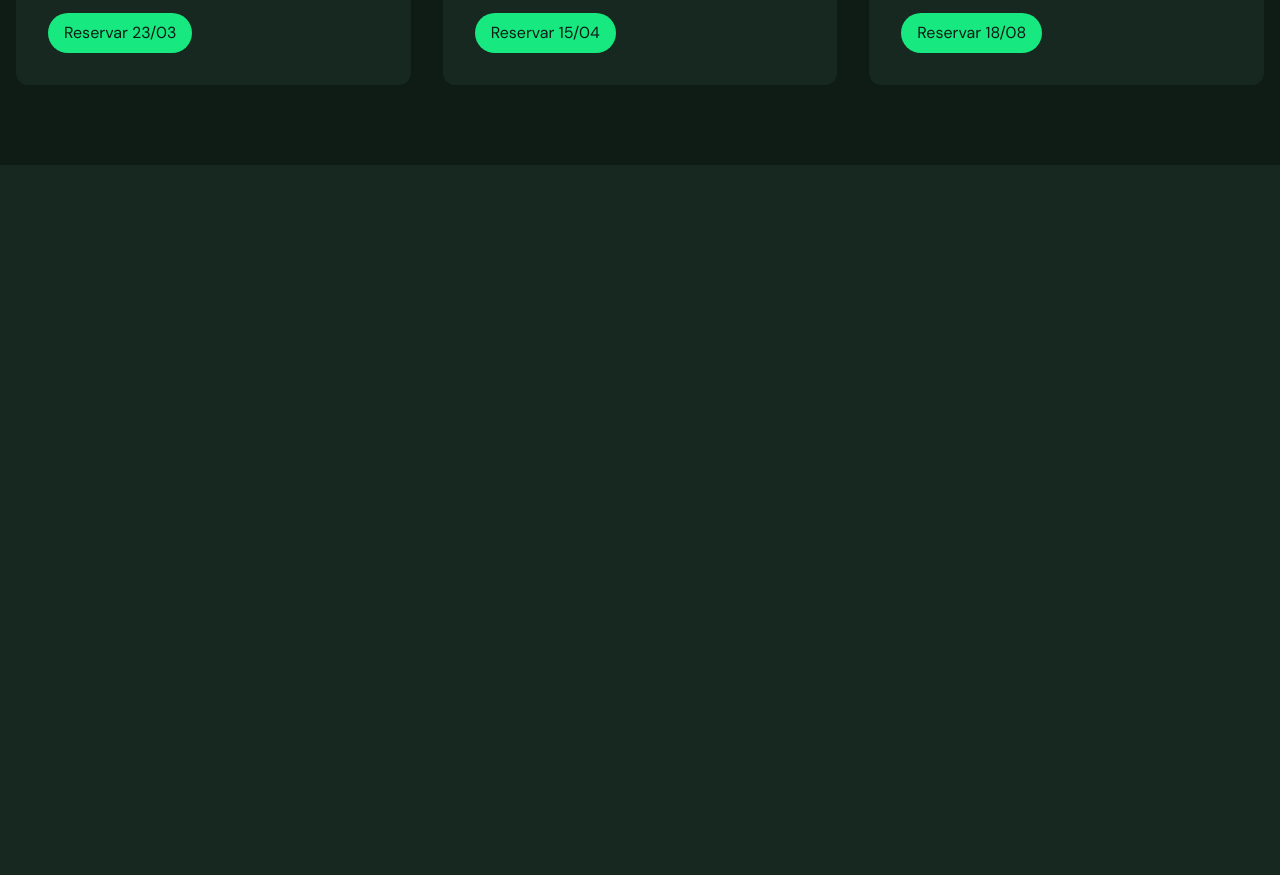
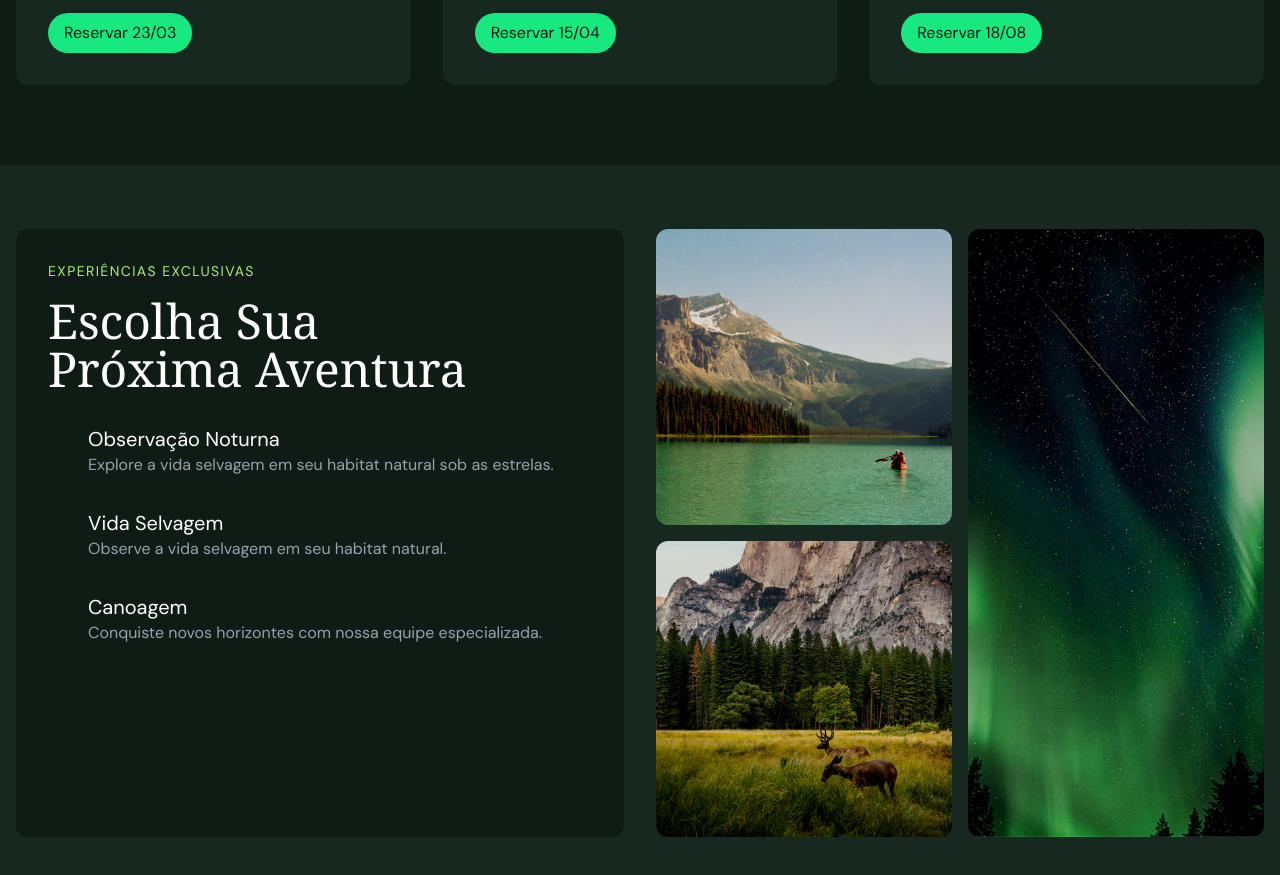
Before and after one commit to jonathanbardanca/Forest-site, a website: page src/index.html in a window 1280 px wide. Shown: the part 2090-2965 px from the top of the page. Before the commit the page ends 2319 px from the top, so only its background shows below. Drawn offline with Linux system fonts and the light colour scheme; files whose address does not match are found by name; a web font is replaced by a local one.

Commit message:
adicionado sessao de experiencias

```diff
--- a/src/index.html
+++ b/src/index.html
@@ -148,6 +148,56 @@
     </div>
   </section>
 
+    <!-- experiencias -->
+  <section id="experiencias" class="container mb-12 sm:mb-16 grid sm:grid-cols-2 gap-8">
+    <div class="bg-verde-900 p-6 sm:p-8 rounded-xl">
+      <p class="mb-4 text-verde-200 uppercase tracking-widest text-sm">
+        Experiências Exclusivas
+      </p>
+      <h2 class="mb-8 font-serif text-balance text-white text-3xl sm:text-4xl lg:text-5xl capitalize">
+        Escolha sua próxima aventura
+      </h2>
+      <h3 class="text-white text-xl flex items-center gap-4 before:h-0.5 before:w-6 before:neon hover:before:w-10 before:transition-[width]">
+        Observação Noturna
+      </h3>
+      <p class="mb-8 text-balance text-gray-400 pl-10">
+        Explore a vida selvagem em seu habitat natural sob as estrelas.
+      </p>
+      <h3 class="text-white text-xl flex items-center gap-4 before:h-0.5 before:w-6 before:neon hover:before:w-10 before:transition-[width]">
+        Vida Selvagem
+      </h3>
+      <p class="mb-8 text-balance text-gray-400 pl-10">
+        Observe a vida selvagem em seu habitat natural.
+      </p>
+      <h3 class="text-white text-xl flex items-center gap-4 before:h-0.5 before:w-6 before:neon hover:before:w-10 before:transition-[width]">
+        Canoagem
+      </h3>
+      <p class="mb-8 text-balance text-gray-400 pl-10">
+        Conquiste novos horizontes com nossa equipe especializada.
+      </p>
+    </div>
+    <div class="grid grid-cols-2 gap-4">
+      <div class="group relative cursor-pointer overflow-hidden rounded-xl">
+        <img class="size-full object-cover transition-transform group-hover:scale-110" src="../img/canoagem.jpg" alt="canoagem" />
+        <div class="absolute flex items-end p-4 inset-0 bg-gradient-to-t from-verde-950/80 opacity-0 transition-opacity group-hover:opacity-100">
+          <span class="text-white">Canoagem</span>
+        </div>
+      </div>
+      <div class="group row-span-2 relative cursor-pointer overflow-hidden rounded-xl">
+        <img class="size-full object-cover transition-transform group-hover:scale-110" src="../img/observacao-noturna.jpg" alt="Observação Noturna" />
+        <div class="absolute flex items-end p-4 inset-0 bg-gradient-to-t from-verde-950/80 opacity-0 transition-opacity group-hover:opacity-100">
+          <span class="text-white">Observação Noturna</span>
+        </div>
+      </div>
+      <div class="group relative cursor-pointer overflow-hidden rounded-xl">
+        <img class="size-full object-cover transition-transform group-hover:scale-110" src="../img/vida-selvagem.jpg" alt="Vida Selvagem" />
+        <div class="absolute flex items-end p-4 inset-0 bg-gradient-to-t from-verde-950/80 opacity-0 transition-opacity group-hover:opacity-100">
+          <span class="text-white">Vida Selvagem</span>
+        </div>
+      </div>
+    </div>
+  </section>
+
 
 
   <script src="../script.js"></script>
```
Also changed, not shown: src/tailwind.css.
